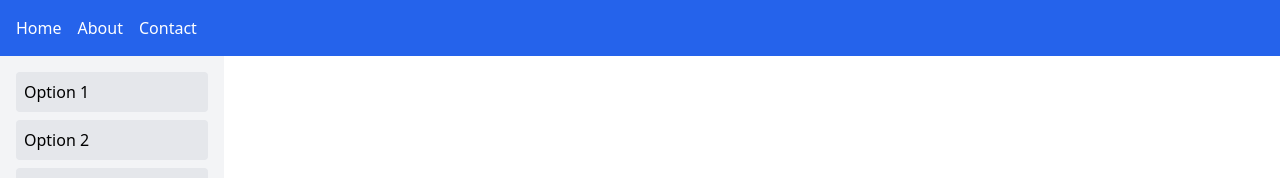
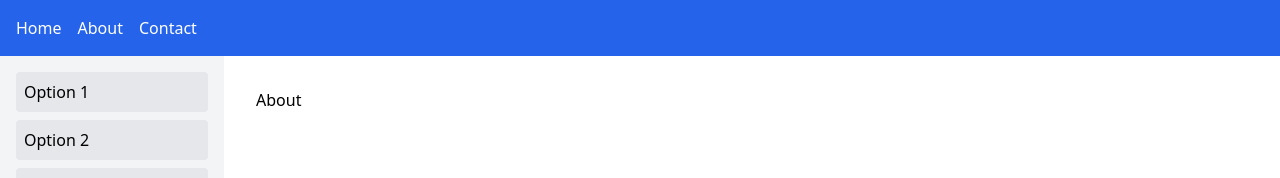
Before and after one commit to maxx2002/digistar-oca-29, a React (Vite) app: page /#/about in a window 1280 px wide. Shown: the top 178 px of the page. Built offline with nearby package versions, Linux system fonts and the light colour scheme.

Commit message:
test: route functionality

```diff
--- a/src/App.tsx
+++ b/src/App.tsx
@@ -3,6 +3,7 @@ import "./index.css";
 import Navbar from "./components/layout/Navbar";
 import Sidebar from "./components/layout/Sidebar";
 import HomePage from "./pages/home/HomePage";
+import AboutPage from "./pages/about/AboutPage";
 
 function App() {
   return (
@@ -14,6 +15,7 @@ function App() {
           <main className="flex-1 p-8">
             <Routes>
               <Route path="/" element={<HomePage />} />
+              <Route path="/about" element={<AboutPage />} />
             </Routes>
           </main>
         </div>
--- /dev/null
+++ b/src/pages/about/AboutPage.tsx
@@ -0,0 +1,5 @@
+function AboutPage() {
+  return <div>About</div>;
+}
+
+export default AboutPage;
```
